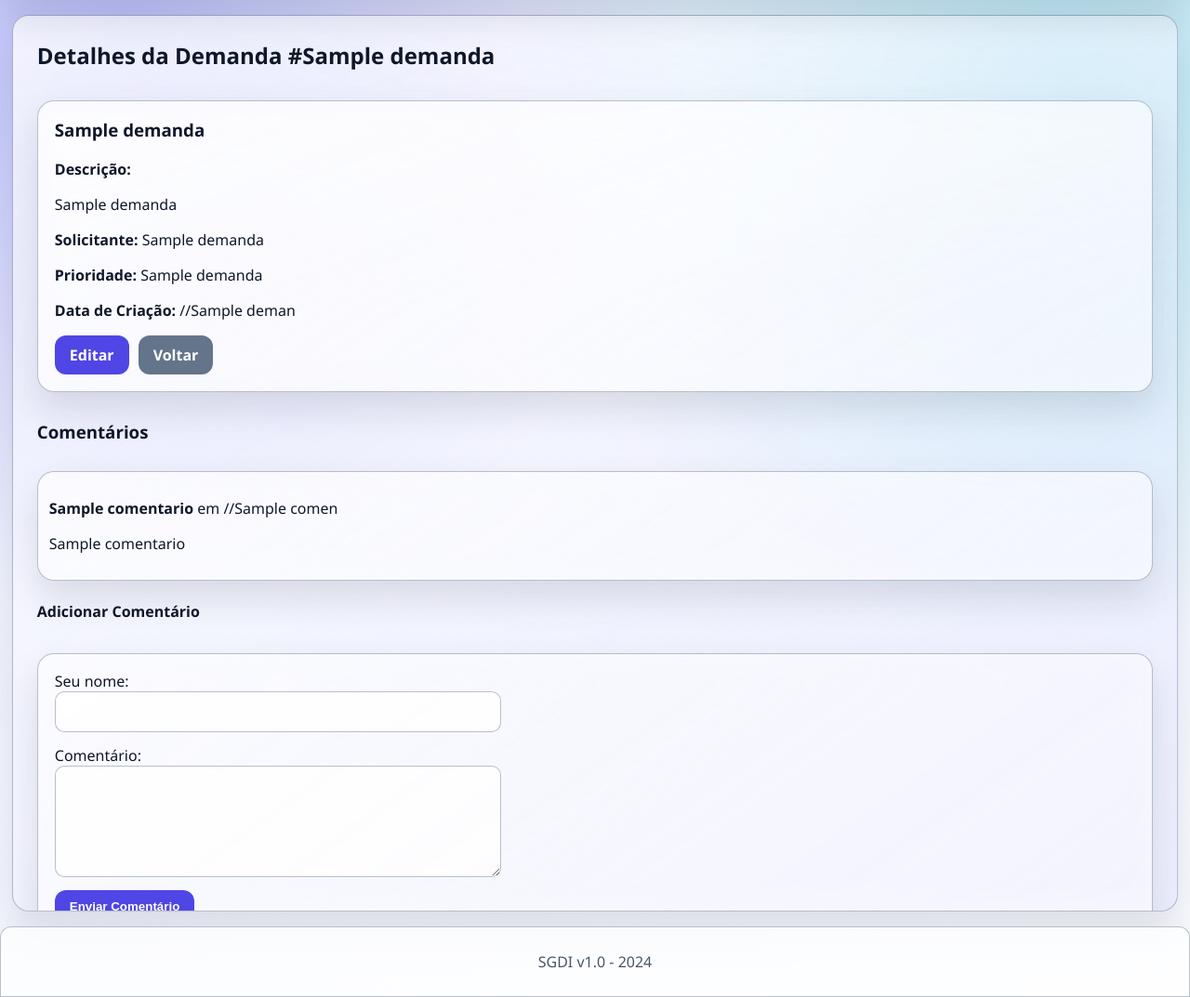
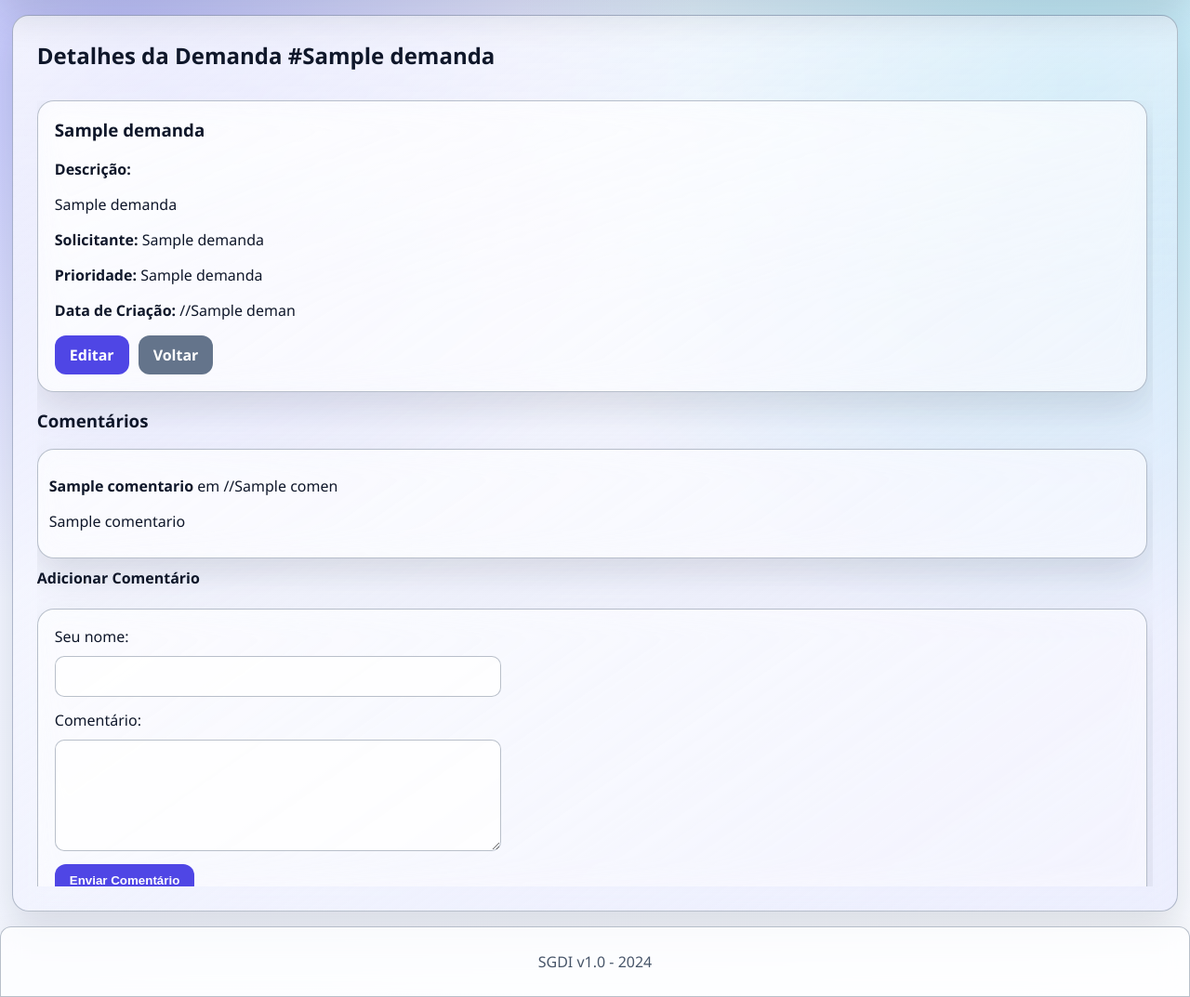
Before and after one commit to PabloAOliveira/SistemaLegado, a Flask app: template templates/detalhes.html in a window 1280 px wide. Shown: the part 76-1149 px from the top of the page at 93% size. Run offline with Flask 2, Linux system fonts and the light colour scheme; the template is opened without the code that fills it: most values are stand-ins (such as "Sample title", 1, 10 or a date in 2020).

Commit message:
✨ feat(style): add scrollable container for details section and enhance scrollbar styling

```diff
--- a/static/style.css
+++ b/static/style.css
@@ -297,7 +297,9 @@ textarea {
 #form-nova-demanda .form-field select,
 #form-editar-demanda .form-field input,
 #form-editar-demanda .form-field textarea,
-#form-editar-demanda .form-field select {
+#form-editar-demanda .form-field select,
+.form-card .form-field input,
+.form-card .form-field textarea {
     margin-top: 10px;
 }
 
@@ -317,8 +319,22 @@ textarea {
     scrollbar-width: thin;
 }
 
+.detalhes-main-scroll {
+    flex: 1;
+    min-height: 0;
+    overflow-y: scroll;
+    overflow-x: hidden;
+    padding-right: 6px;
+    scrollbar-color: var(--table-scroll-thumb) var(--table-scroll-track);
+    scrollbar-width: thin;
+}
+
 #form-nova-demanda::-webkit-scrollbar,
 #form-editar-demanda::-webkit-scrollbar {
+    width: 10px;
+}
+
+.detalhes-main-scroll::-webkit-scrollbar {
     width: 10px;
 }
 
@@ -328,8 +344,20 @@ textarea {
     border-radius: 999px;
 }
 
+.detalhes-main-scroll::-webkit-scrollbar-track {
+    background: var(--table-scroll-track);
+    border-radius: 999px;
+}
+
 #form-nova-demanda::-webkit-scrollbar-thumb,
 #form-editar-demanda::-webkit-scrollbar-thumb {
+    background: var(--table-scroll-thumb);
+    border-radius: 999px;
+    border: 2px solid transparent;
+    background-clip: content-box;
+}
+
+.detalhes-main-scroll::-webkit-scrollbar-thumb {
     background: var(--table-scroll-thumb);
     border-radius: 999px;
     border: 2px solid transparent;
--- a/templates/detalhes.html
+++ b/templates/detalhes.html
@@ -2,6 +2,8 @@
 
 {% block content %}
 <h2>Detalhes da Demanda #{{ demanda[0] }}</h2>
+
+<div class="detalhes-main-scroll">
 
 <div class="details-card glass-panel-soft">
     <h3>{{ demanda[1] }}</h3>
@@ -50,4 +52,6 @@
     </div>
 </form>
 
+</div>
+
 {% endblock %}
```
